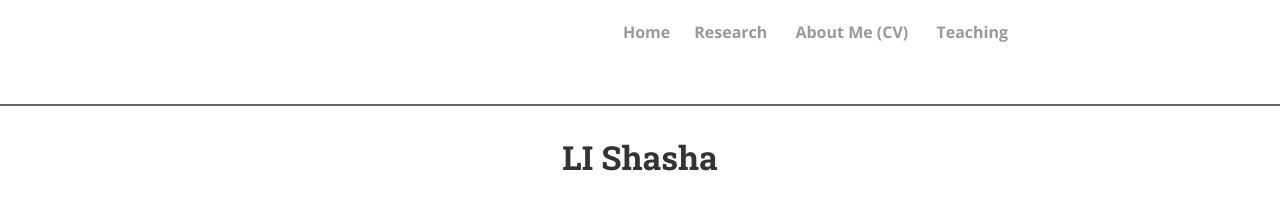
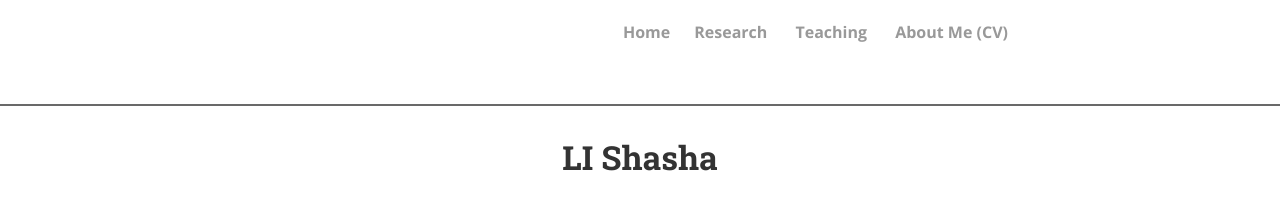
Before and after one commit to shasha-li/shasha-li.github.io, a Jekyll site: the page built from index.html, in a window 1280 px wide. Shown: the top 215 px of the page. Built offline with Jekyll 4.4.1, drawn with Linux system fonts in a browser that asks for light colours; nearby versions of some CDN libraries; the list of posts is cut into pages by our own code; comment, search, counter and statistics services are not loaded; a style sheet for code colours, icons or effects is not loaded.

Commit message:
Update header.html

```diff
--- a/_includes/header.html
+++ b/_includes/header.html
@@ -7,8 +7,8 @@
       <ul id="js-navigation-menu" class="navigation-menu show">
       <li class="nav-link"><a href="{{ site.baseurl }}/" class="logo"><strong>Home</strong></a>
       <li class="nav-link"><a href="https://shasha-li.github.io/research"><strong>Research</strong></a>
+      <li class="nav-link"><a href="https://shasha-li.github.io/teachings"><strong>Teaching</strong></a>
       <li class="nav-link"><a href="https://shasha-li.github.io/CV"><strong>About Me (CV)</strong></a>
-      <li class="nav-link"><a href="https://shasha-li.github.io/teachings"><strong>Teaching</strong></a>
       </ul>
     </nav>
   </div>
```
